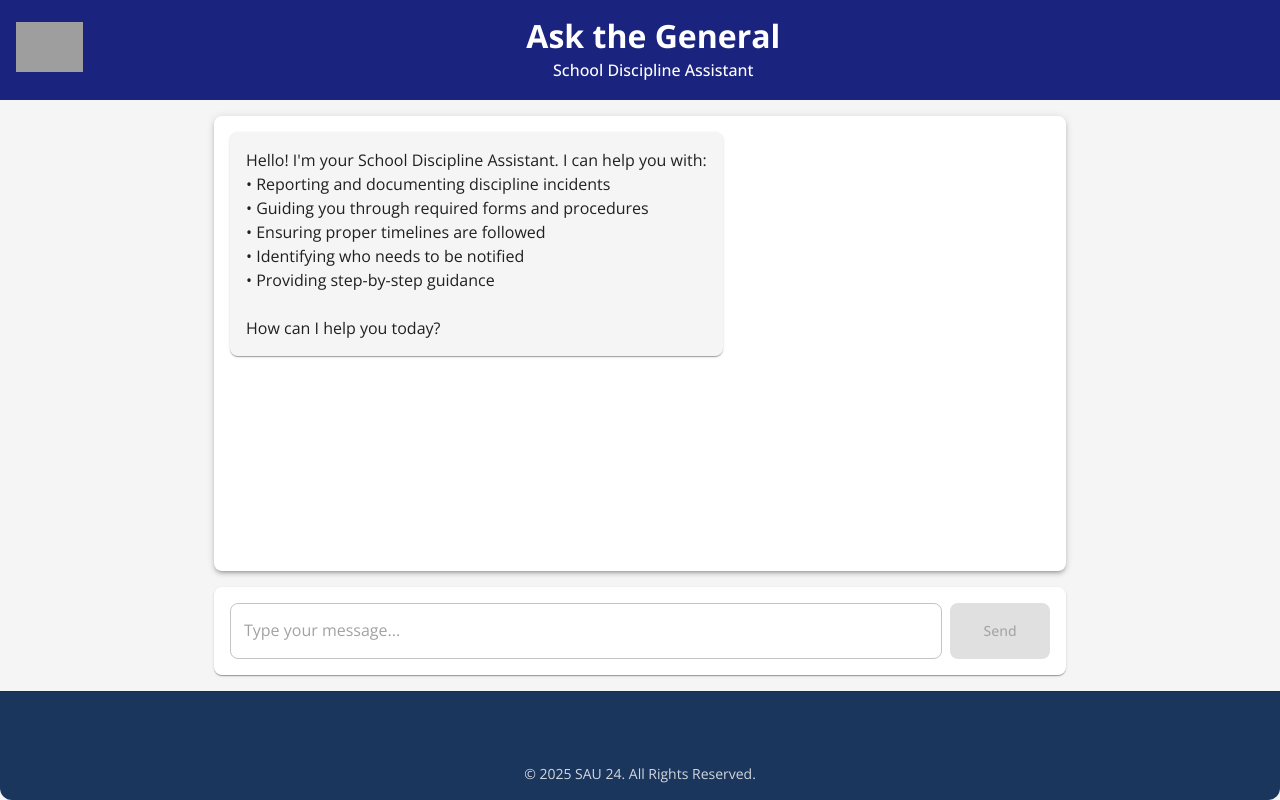
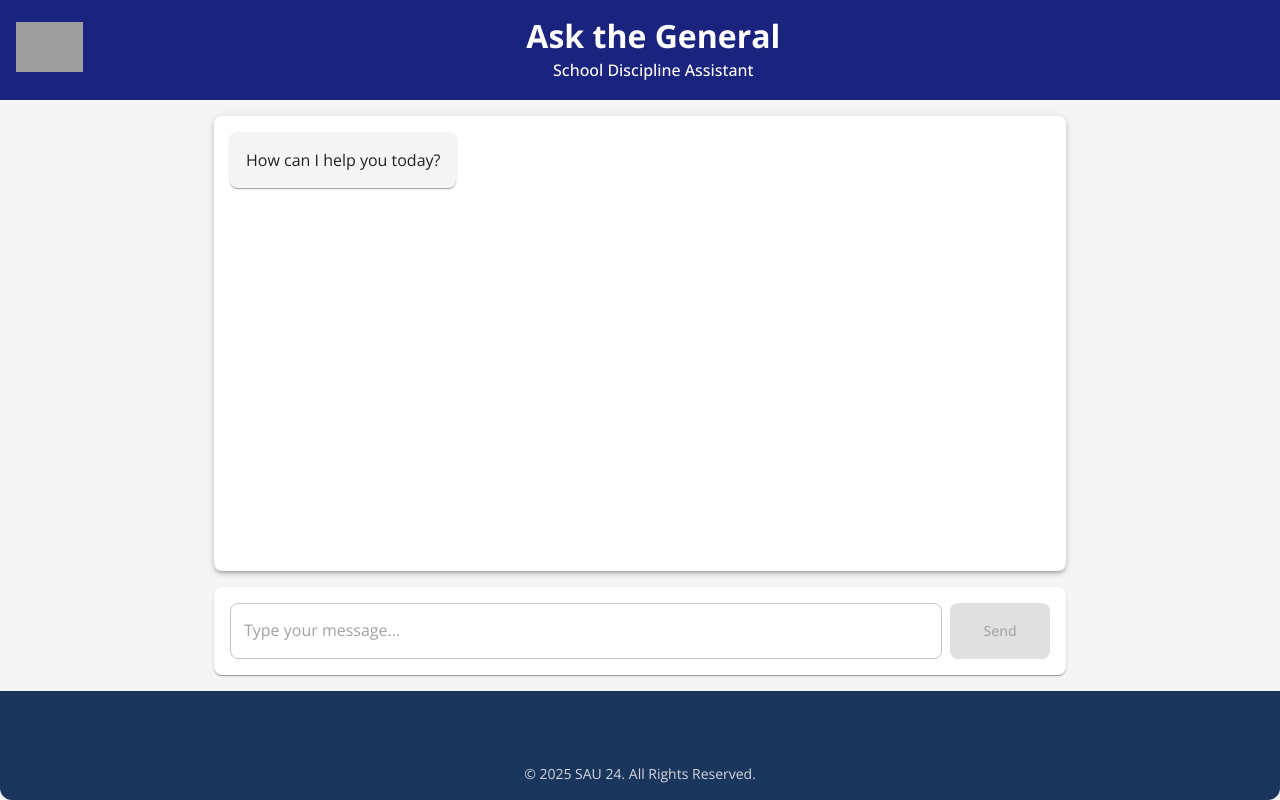
Before and after one commit to CoachCoe/GeneralsChat, a React (Vite) app in the folder frontend/: page / in a window 1280 px wide. Built offline with nearby package versions, Linux system fonts and the light colour scheme; grey boxes are pictures that could not be loaded; some icons are missing.

Commit message:
Clean up imports and simplify initial bot message

```diff
--- a/frontend/src/components/Chat.tsx
+++ b/frontend/src/components/Chat.tsx
@@ -6,22 +6,16 @@ import {
   Button,
   Typography,
   Paper,
-  List,
-  ListItem,
-  ListItemText,
-  CircularProgress,
   useTheme,
   Link,
   Stack,
   IconButton,
   Modal,
 } from '@mui/material';
-import SendIcon from '@mui/icons-material/Send';
 import FacebookIcon from '@mui/icons-material/Facebook';
 import TwitterIcon from '@mui/icons-material/Twitter';
 import InstagramIcon from '@mui/icons-material/Instagram';
 import MenuIcon from '@mui/icons-material/Menu';
-import logo from '/SAU_24_logo.png';
 
 interface Message {
   text: string;
@@ -32,14 +26,7 @@ export function Chat() {
   const [messages, setMessages] = useState<Message[]>([
     {
       sender: 'bot',
-      text: `Hello! I'm your School Discipline Assistant. I can help you with:
-• Reporting and documenting discipline incidents
-• Guiding you through required forms and procedures
-• Ensuring proper timelines are followed
-• Identifying who needs to be notified
-• Providing step-by-step guidance
-
-How can I help you today?`
+      text: `How can I help you today?`
     }
   ]);
   const [input, setInput] = useState('');
```
